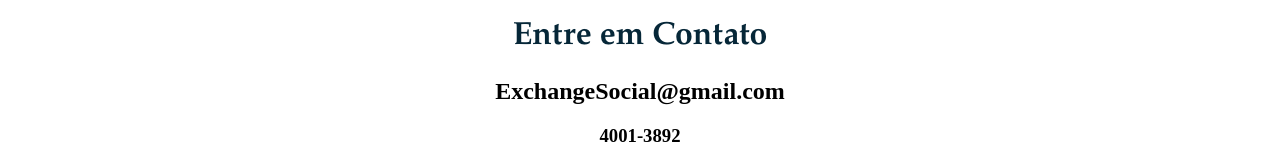
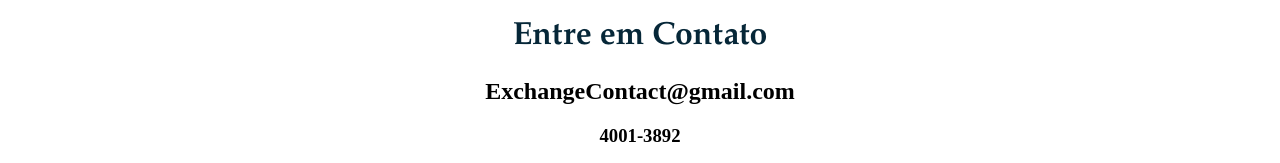
Before and after one commit to LukeDMountain/Casa-Nova, a plain HTML site: page Desenvolvimento/index.html in a window 1280 px wide. Shown: the part 1052-1215 px from the top of the page. Drawn offline with Linux system fonts and the light colour scheme.

Commit message:
Alteração

```diff
--- a/Desenvolvimento/index.html
+++ b/Desenvolvimento/index.html
@@ -30,7 +30,7 @@
         <h1 style="text-align: center;">Entre em Contato</h1>
     </div>
     <div>
-        <h2 style="text-align: center;">ExchangeSocial@gmail.com</h2>
+        <h2 style="text-align: center;">ExchangeContact@gmail.com</h2>
     </div>
     <div>
         <h3 style="text-align: center;">4001-3892</h3>
```
